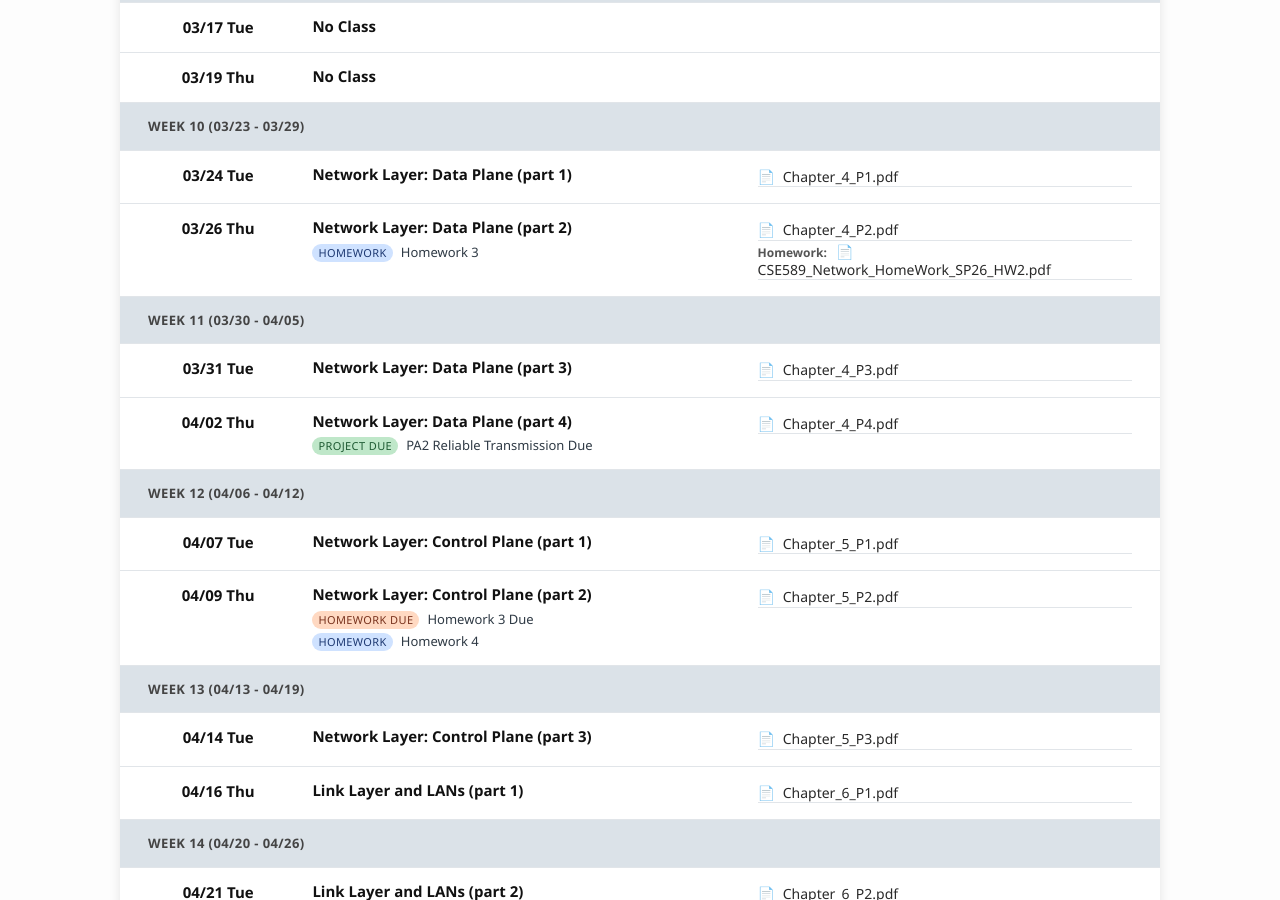
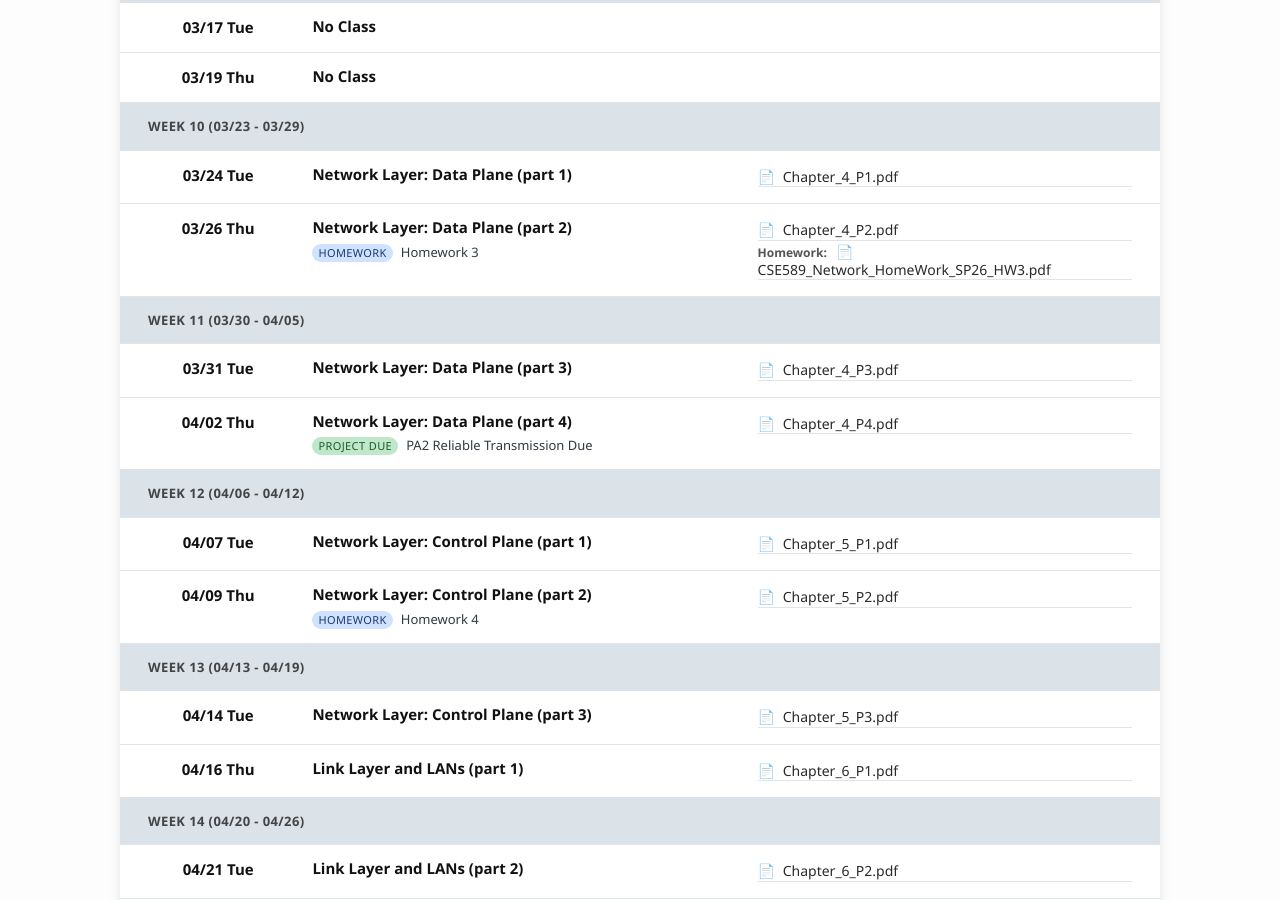
Before and after one commit to xieyaxiongfly/CSE589_UB_SP26, a Jekyll site: the page built from schedule.md, in a window 1280 px wide and 900 px high, scrolled down 1694 px. Built offline with Jekyll 4.4.1, drawn with Linux system fonts in a browser that asks for light colours; nearby versions of some CDN libraries.

Commit message:
fix the name of hw3

```diff
--- a/_data/additional_events.yml
+++ b/_data/additional_events.yml
@@ -47,22 +47,14 @@ additional_events:
   type: homework
   topic: Homework 3
   materials:
-  - name: CSE589_Network_HomeWork_SP26_HW2.pdf
+  - name: CSE589_Network_HomeWork_SP26_HW3.pdf
     url: https://xieyaxiongfly.github.io/CSE589_UB_SP26/static_files/uploads/20260326_114034_CSE589_Network_HomeWork_SP26_HW3.pdf
-  due_in_value: '2'
-  due_in_unit: weeks
   group_id: cdc75f4f088741aaa0be7fca1051f2a9
 - date: '2026-04-02'
   type: project_due
   topic: PA2 Reliable Transmission Due
   materials: []
   group_id: 111d7ab7ea0b4680a73e998d62dbc9b6
-  auto_due: true
-- date: '2026-04-09'
-  type: homework_due
-  topic: Homework 3 Due
-  materials: []
-  group_id: cdc75f4f088741aaa0be7fca1051f2a9
   auto_due: true
 - date: '2026-04-09'
   type: homework
```
